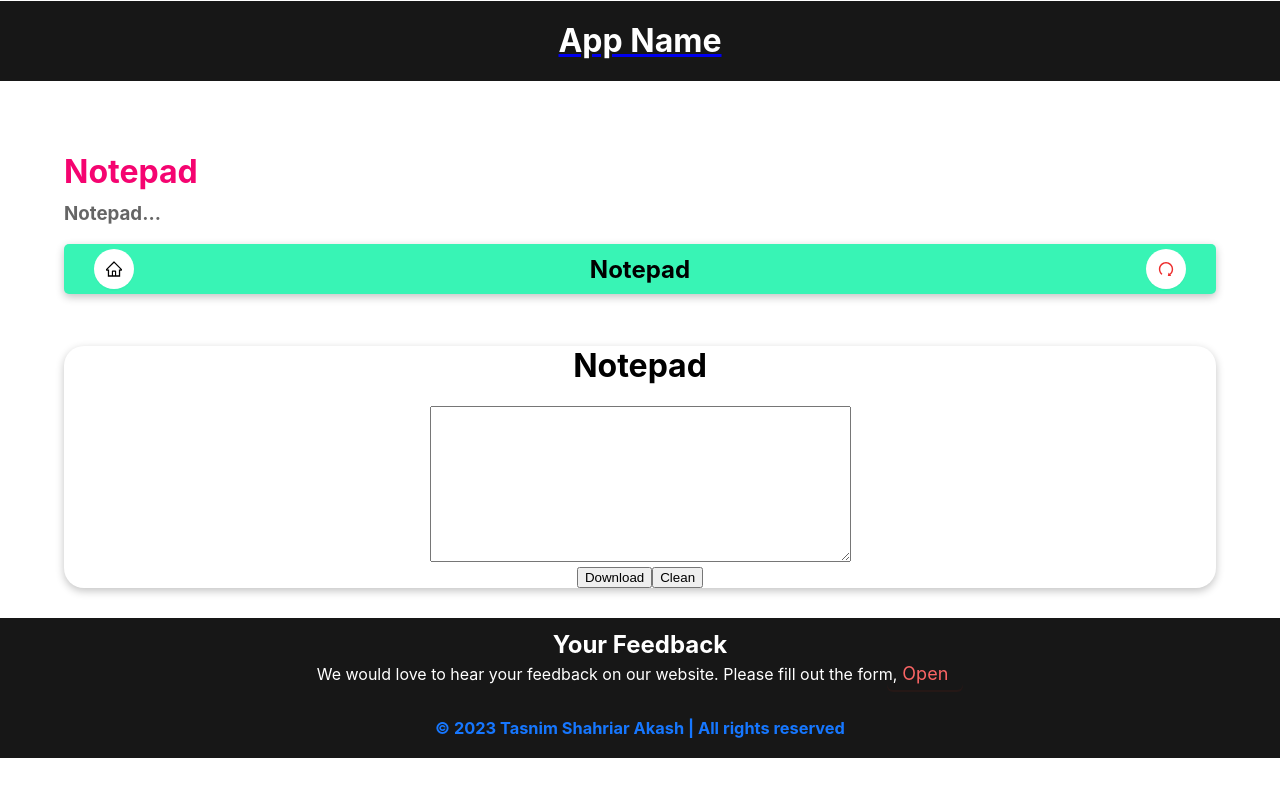
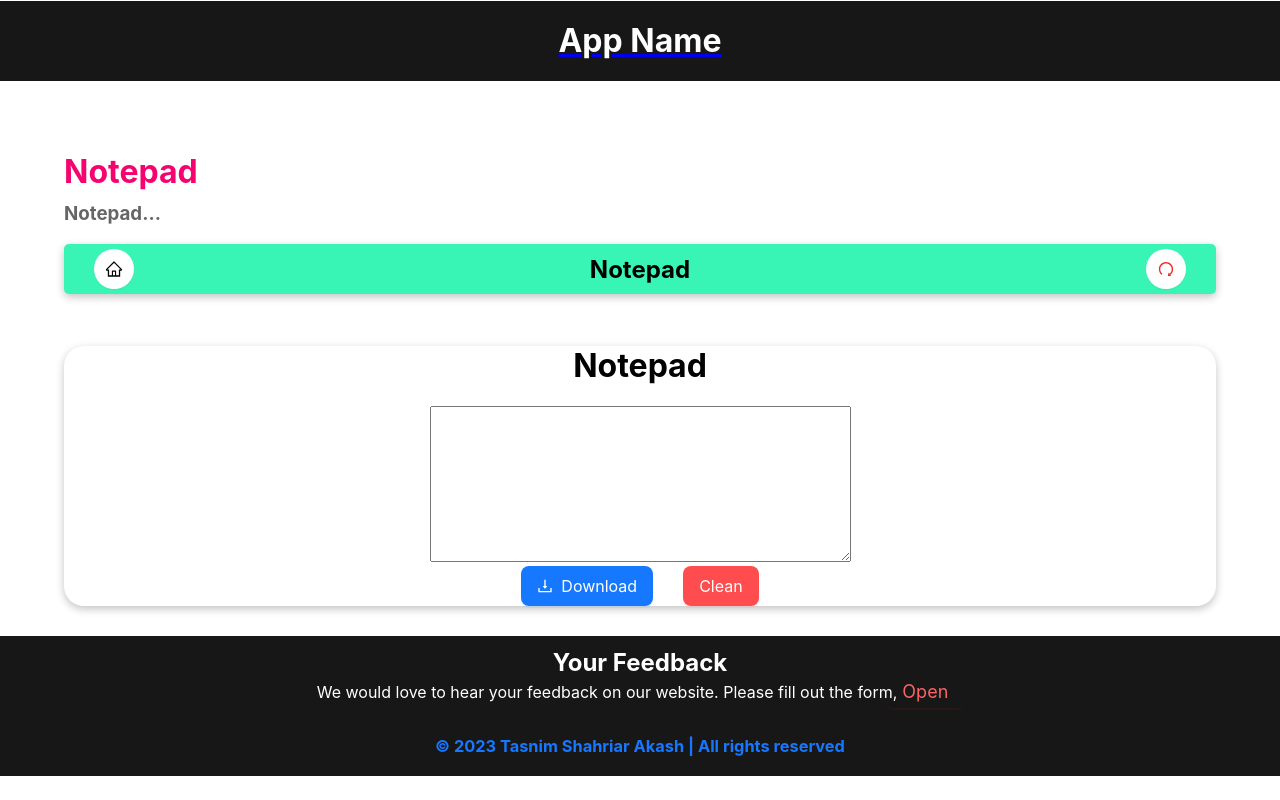
Before and after one commit to akashsdk/all-in-one, a React (Create React App) app: page /Notepad in a window 1280 px wide. Built offline with nearby package versions, Linux system fonts and the light colour scheme.

Commit message:
Update Notepad.js

```diff
--- a/src/Component/Notepad.js
+++ b/src/Component/Notepad.js
@@ -1,6 +1,8 @@
 import React, { useState } from "react";
 import "./Component.css";
 import ComponentCart from "../Cart/ComponentCart";
+import { Button, message, } from "antd";
+import { DownloadOutlined } from '@ant-design/icons';
 
 export default function Notepad() {
   const [text, setText] = useState("");
@@ -50,8 +52,23 @@ export default function Notepad() {
             cols={50}
           />
           <br />
-          <button onClick={handleDownload}>Download</button>
-          <button onClick={handleClean}>Clean</button>
+
+          <div>
+            <Button
+              onClick={handleDownload}
+              type= "primary"
+              size="large"
+              style={{
+                marginRight: "30px",
+              }}
+              icon={<DownloadOutlined />}
+            >
+              Download
+            </Button>
+            <Button onClick={handleClean} size="large" type="primary" danger>
+            Clean
+            </Button>
+          </div>
         </div>
       </div>
     </div>
```
